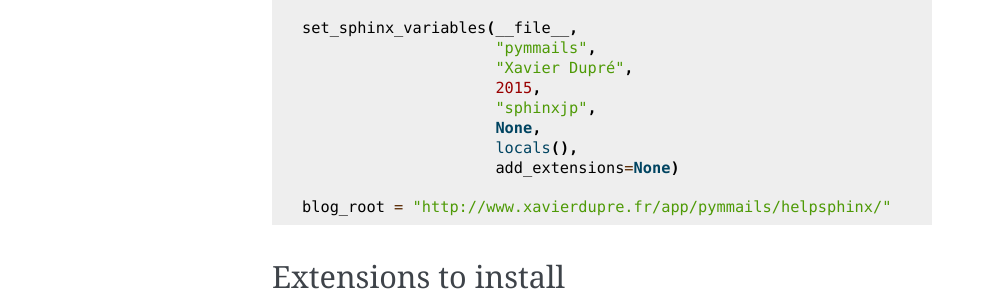
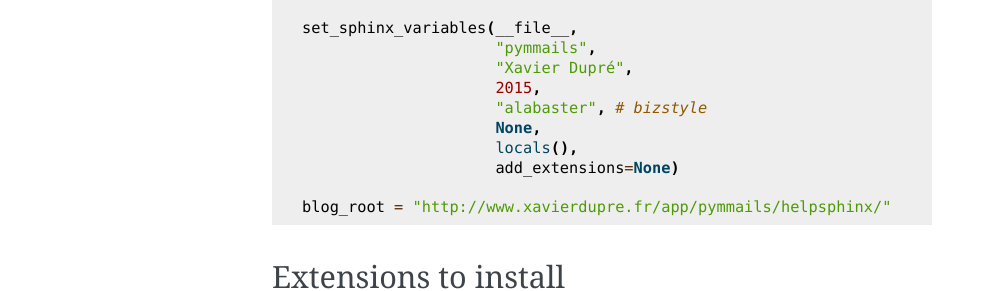
Before and after one commit to sdpython/pymmails, a Sphinx documentation site: the page built from _doc/sphinxdoc/source/generatedoc.rst, in a window 1280 px wide. Shown: the part 570-861 px from the top of the page, without its empty margins (148-1140 px from the left). Built offline with Sphinx 7.4.7, drawn with Linux system fonts in a browser that asks for light colours; pages that are not in the unit, such as notebooks, are missing from menus.

Commit message:
update documentation style

```diff
--- a/_doc/sphinxdoc/source/conf.py
+++ b/_doc/sphinxdoc/source/conf.py
@@ -22,7 +22,7 @@ set_sphinx_variables(__file__,
                      "pymmails",
                      "Xavier Dupré",
                      2015,
-                     "sphinxjp",
+                     "alabaster", # bizstyle
                      None,
                      locals(),
                      add_extensions=None)
```
